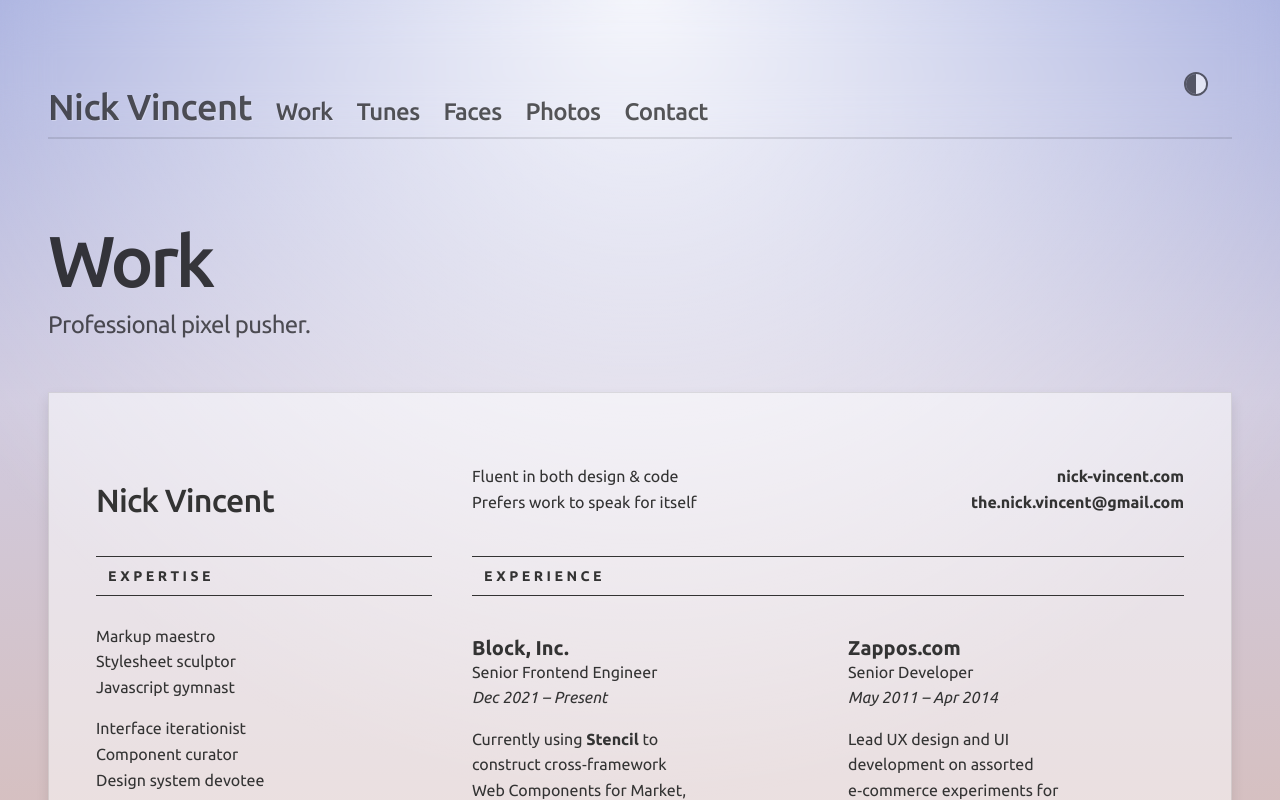
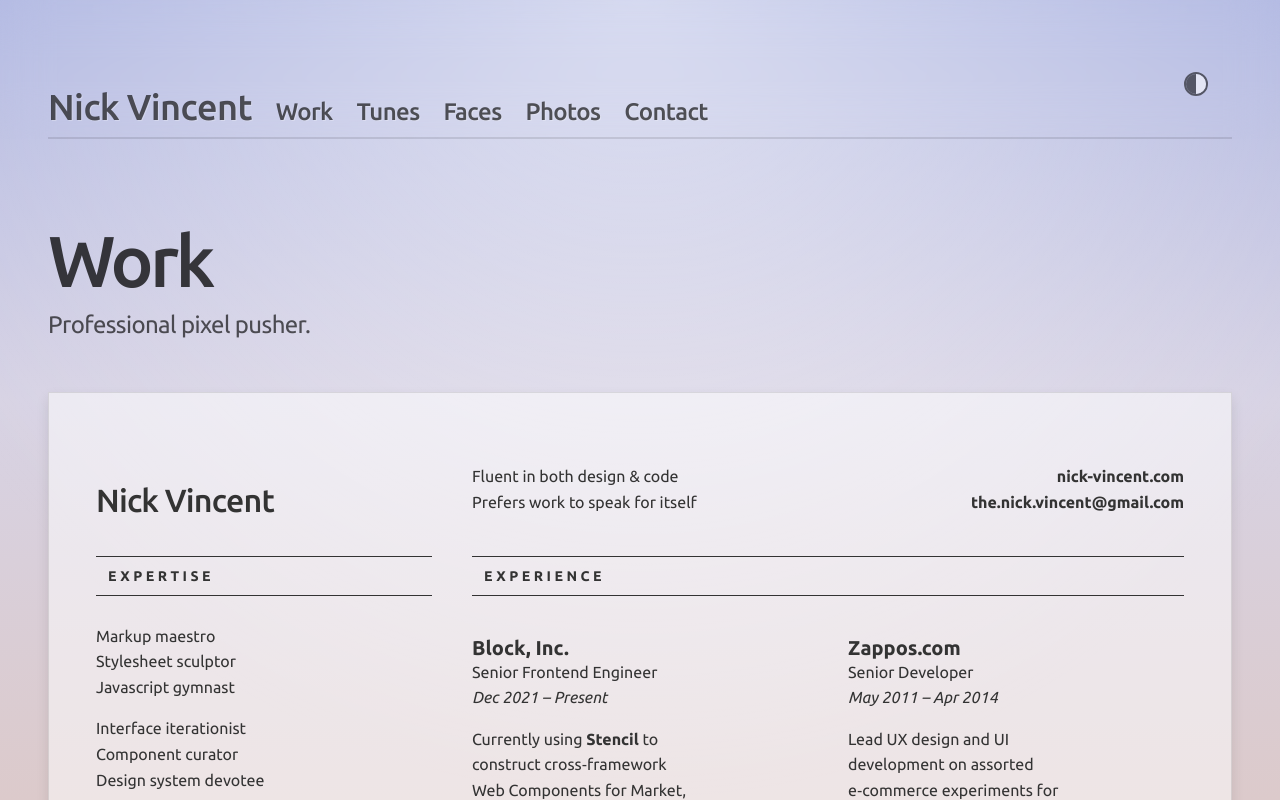
Before and after one commit to nick-vincent/nick-vincent.com-5.0, a SvelteKit app: page /work in a window 1280 px wide. Shown: the top 800 px of the page. Built offline with nearby package versions, Linux system fonts and the light colour scheme.

Commit message:
Color tweaks

```diff
--- a/src/css/color.css
+++ b/src/css/color.css
@@ -1,13 +1,14 @@
 :root {
 	/* light mode vars */
-	--light-html-gradient-opacity: 0.6;
-	--light-color-background: rgba(255, 255, 255, 0.9);
+	--light-html-gradient-opacity: 0.5;
+	--light-color-background: rgba(255, 255, 255, 0.85);
+	--light-color-nav-background: rgba(255, 255, 255, 0.5);
 	--light-color-ui: rgba(0, 0, 0, 0.75);
 	--light-color-ui-invert: rgba(255, 255, 255, 0.75);
 	--light-color-text: rgba(0, 0, 0, 0.65);
 	--light-color-h1: rgba(0, 0, 0, 0.75);
 	--light-color-h2: rgba(0, 0, 0, 0.7);
-	--light-color-link: rgba(60, 120, 180, 0.8);
+	--light-color-link: rgba(80, 120, 180, 0.85);
 	--light-color-date: rgba(0, 0, 0, 0.4);
 	--light-color-line: rgba(0, 0, 0, 0.1);
 	--light-color-bullet: rgba(0, 0, 0, 0.2);
@@ -19,13 +20,14 @@
 	--light-header-text-shadow: rgba(255, 255, 255, 0.25) 1px 1px 0;
 	--light-body-gradient: radial-gradient(
 		circle at center top,
-		rgba(255, 255, 255, 0.9) 0,
+		rgba(255, 255, 255, 0.5) 0,
 		rgba(255, 255, 255, 0) 100vh
 	);
 
 	/* dark mode vars */
 	--dark-html-gradient-opacity: 0.25;
 	--dark-color-background: rgba(0, 0, 0, 0.9);
+	--dark-color-nav-background: rgba(0, 0, 0, 0.5);
 	--dark-color-ui: rgba(255, 255, 255, 0.75);
 	--dark-color-ui-invert: rgba(0, 0, 0, 0.75);
 	--dark-color-text: rgba(255, 255, 255, 0.65);
@@ -56,6 +58,7 @@
 	);
 	--html-gradient-opacity: var(--light-html-gradient-opacity);
 	--color-background: var(--light-color-background);
+	--color-nav-background: var(--light-color-nav-background);
 	--color-ui: var(--light-color-ui);
 	--color-ui-invert: var(--light-color-ui-invert);
 	--color-text: var(--light-color-text);
@@ -83,6 +86,7 @@
 	:root {
 		--html-gradient-opacity: var(--dark-html-gradient-opacity);
 		--color-background: var(--dark-color-background);
+		--color-nav-background: var(--dark-color-nav-background);
 		--color-ui: var(--dark-color-ui);
 		--color-ui-invert: var(--dark-color-ui-invert);
 		--color-text: var(--dark-color-text);
@@ -126,6 +130,7 @@
 .light {
 	--html-gradient-opacity: var(--light-html-gradient-opacity);
 	--color-background: var(--light-color-background);
+	--color-nav-background: var(--light-color-nav-background);
 	--color-ui: var(--light-color-ui);
 	--color-ui-invert: var(--light-color-ui-invert);
 	--color-text: var(--light-color-text);
@@ -148,6 +153,7 @@
 .dark {
 	--html-gradient-opacity: var(--dark-html-gradient-opacity);
 	--color-background: var(--dark-color-background);
+	--color-nav-background: var(--dark-color-nav-background);
 	--color-ui: var(--dark-color-ui);
 	--color-ui-invert: var(--dark-color-ui-invert);
 	--color-text: var(--dark-color-text);
@@ -170,7 +176,7 @@
 *,
 *::after,
 *::before {
-	-webkit-tap-highlight-color: transparent;
+	-webkit-tap-highlight-color: var(--color-focus-highlight);
 }
 
 html {
--- a/src/routes/header.svelte
+++ b/src/routes/header.svelte
@@ -79,12 +79,12 @@
 		inset: 0;
 		z-index: -2;
 		opacity: 0;
-		box-shadow: var(--image-shadow);
 		transition: opacity 500ms var(--easing-standard);
 	}
 
 	/* light mode */
 	header::before {
+		background-color: var(--color-nav-background);
 		background-image: var(--light-body-gradient);
 	}
 	header.open::before {
@@ -93,6 +93,7 @@
 
 	/* dark mode */
 	header::after {
+		background-color: var(--color-nav-background);
 		background-image: var(--dark-body-gradient);
 	}
 	header.open::after {
```
